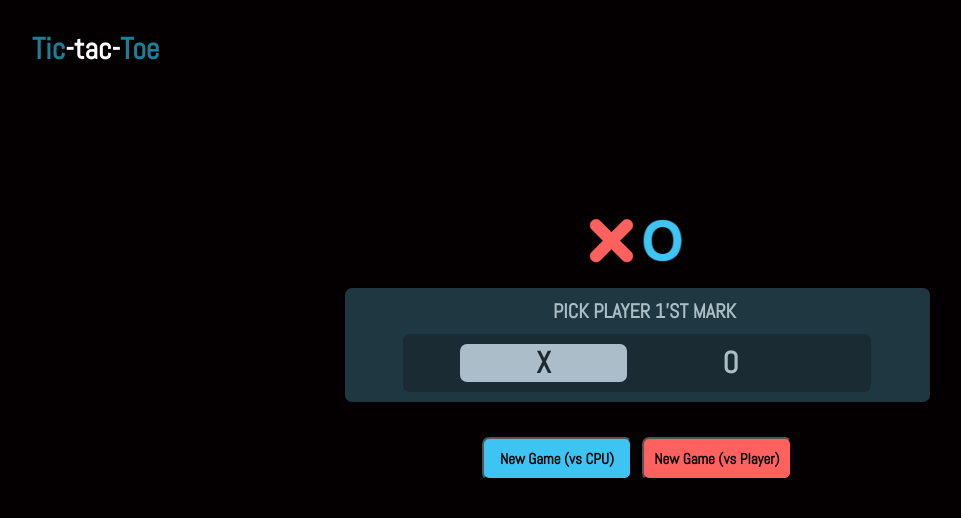
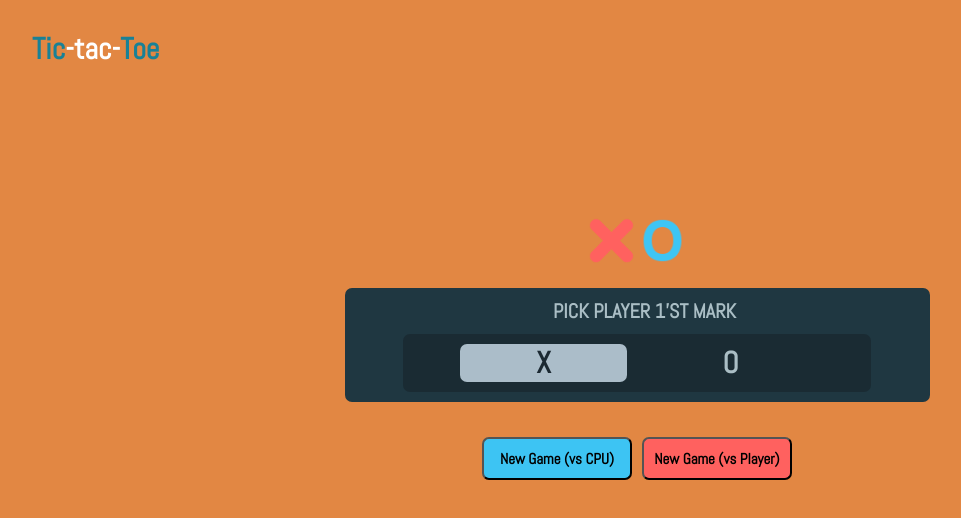
Before and after one commit to Eljily-Mohamed/Tic-Tac-Toe, a React (Create React App) app: page / in a window 1280 px wide. Shown: the top 518 px of the page, without its empty margins (3-964 px from the left). Built offline with nearby package versions, Linux system fonts and the light colour scheme; the HTML template or start-up script is replaced by a standard one.

Commit message:
get update

```diff
--- a/src/index.css
+++ b/src/index.css
@@ -21,7 +21,7 @@
 }
 
 body{
-  background-color:#040002;
+  background-color:#e28743;
 }
 
 
```
